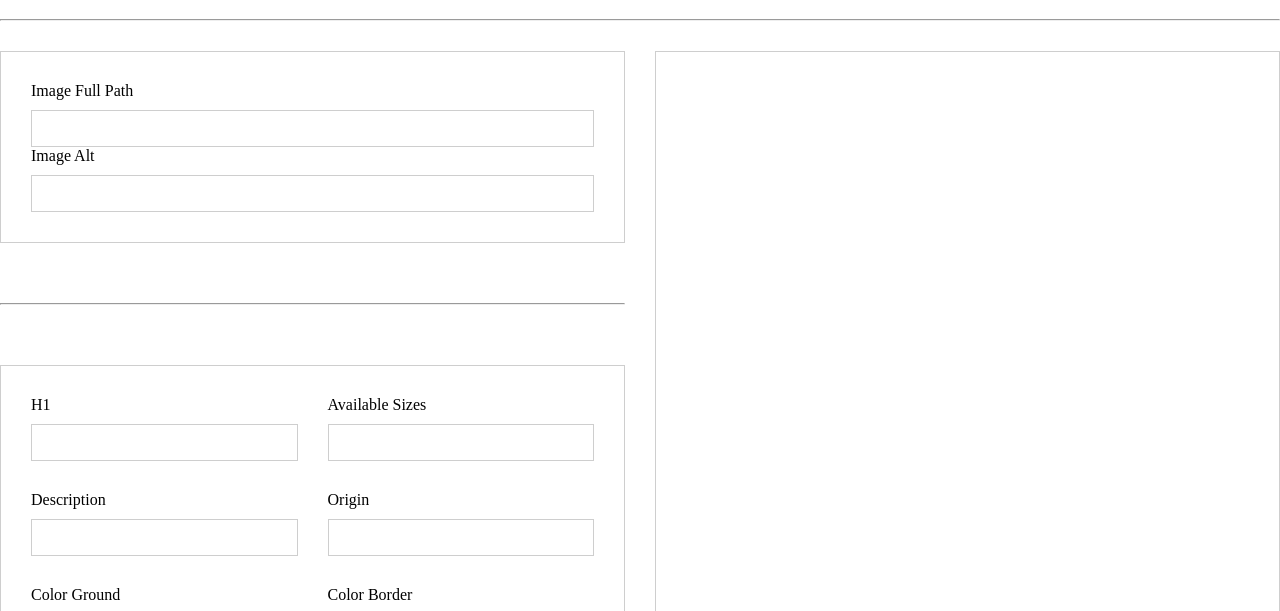
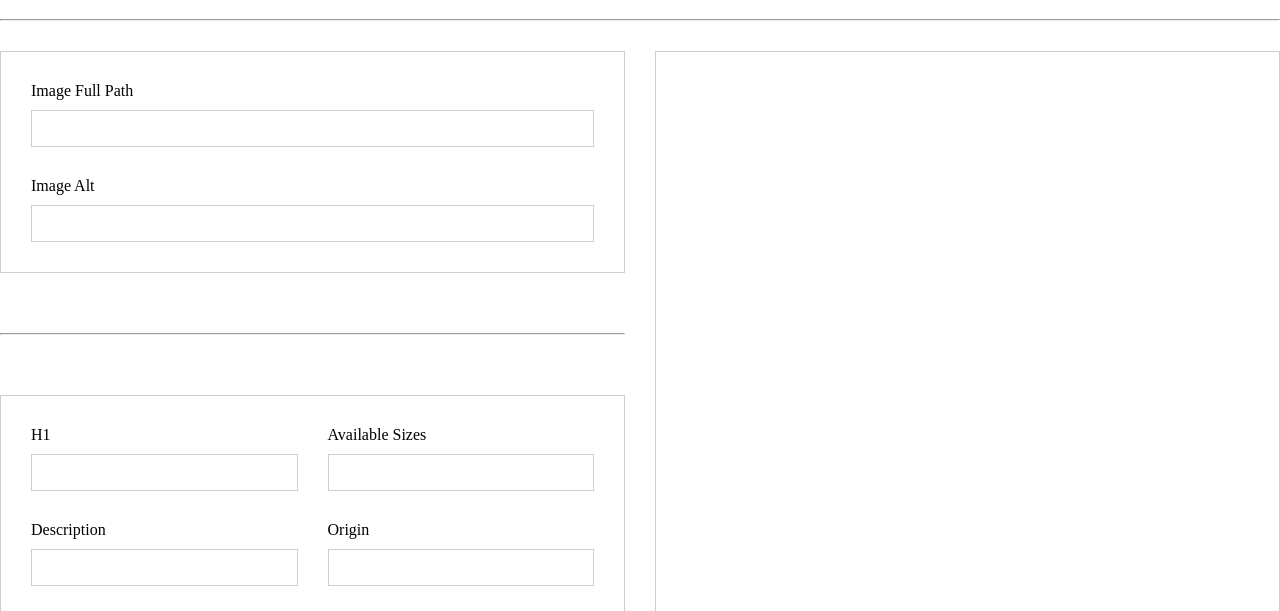
Before and after one commit to Nayem58/rug-entry, a plain HTML site: page index.html in a window 1280 px wide. Shown: the part 115-726 px from the top of the page. Drawn offline with Linux system fonts and the light colour scheme.

Commit message:
added margin top for the second image group

```diff
--- a/index.html
+++ b/index.html
@@ -79,6 +79,10 @@
       .image-group {
         border: 1px solid #cecece;
         padding: 30px;
+      }
+
+      .image-group .input-group + .input-group {
+        margin-top: 30px;
       }
 
       .content-group {
```
Also changed, not shown: just-image-dom.html (+4 -0 lines).
